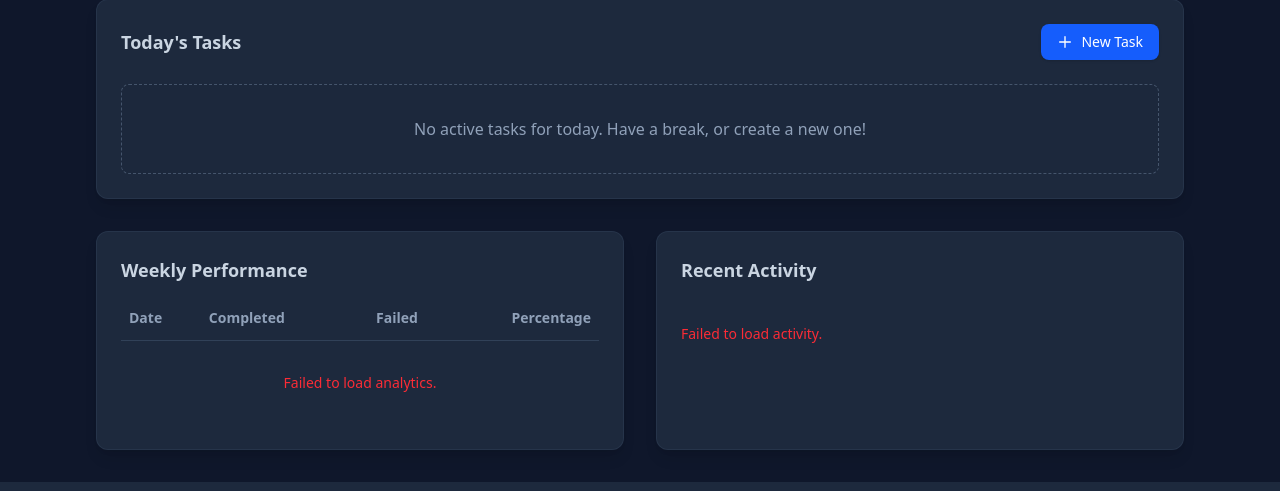
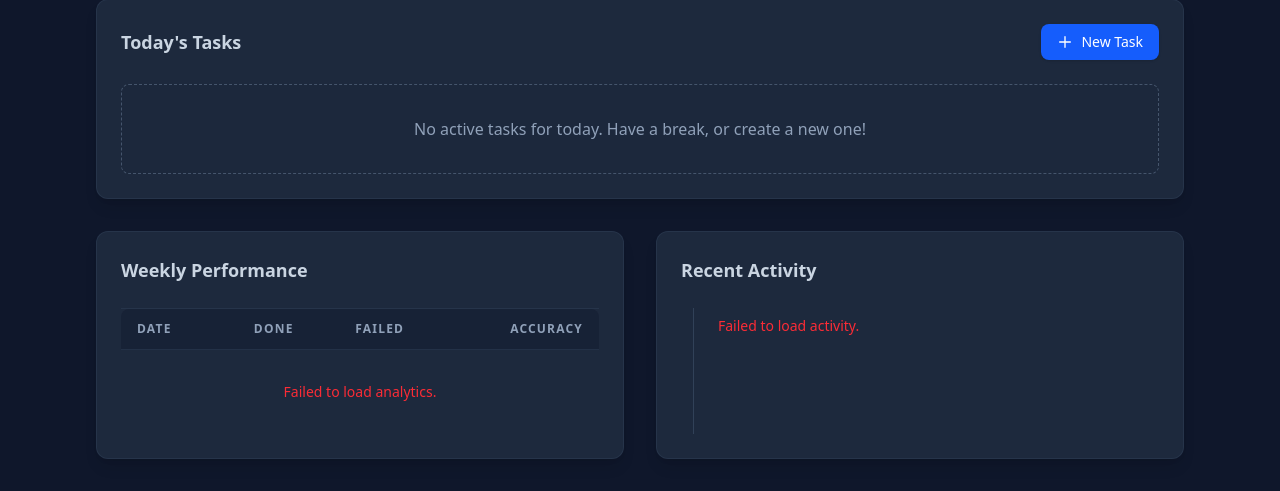
Before and after one commit to Nishant-Dave/Discipline-App, a Django app: page / in a window 1280 px wide. Shown: the part 480-971 px from the top of the page. Run offline with Django 5.2, Linux system fonts and the light colour scheme; the visitor is signed in with stand-in values (Sample User, id 1); data comes from the database, SQL or seed files in the repository; data that the repository does not hold is empty; some libraries are stand-ins or nearby versions.

Commit message:
Setup: Integrate Tailwind CSS, HTMX, and Alpine.js for modern interactive UI with dark theme layout

```diff
--- a/discipline_app/templates/dashboard.html
+++ b/discipline_app/templates/dashboard.html
@@ -99,31 +99,31 @@
 
 <div class="grid grid-cols-1 lg:grid-cols-2 gap-8">
     <!-- Analytics Card -->
-    <div class="bg-slate-800 border border-slate-700/50 rounded-xl p-6 shadow-lg">
+    <div class="bg-slate-800 border border-slate-700/50 rounded-xl p-6 shadow-lg overflow-hidden flex flex-col">
         <h2 class="text-lg font-semibold text-slate-300 mb-6">Weekly Performance</h2>
-        <div class="overflow-x-auto">
-            <table class="w-full text-left text-sm whitespace-nowrap">
-                <thead>
-                    <tr class="border-b border-slate-700 text-slate-400">
-                        <th class="pb-3 px-2 font-semibold">Date</th>
-                        <th class="pb-3 px-2 font-semibold">Completed</th>
-                        <th class="pb-3 px-2 font-semibold text-center">Failed</th>
-                        <th class="pb-3 px-2 font-semibold text-right">Percentage</th>
+        <div class="overflow-x-auto -mx-6 px-6 sm:mx-0 sm:px-0 flex-grow">
+            <table class="w-full text-left text-sm whitespace-nowrap table-auto border-collapse">
+                <thead class="bg-slate-900/40">
+                    <tr class="text-slate-400 text-xs uppercase tracking-widest border-y border-slate-700/50">
+                        <th class="py-3 px-4 font-semibold rounded-tl-lg">Date</th>
+                        <th class="py-3 px-3 font-semibold text-center">Done</th>
+                        <th class="py-3 px-3 font-semibold text-center">Failed</th>
+                        <th class="py-3 px-4 font-semibold text-right rounded-tr-lg">Accuracy</th>
                     </tr>
                 </thead>
                 <tbody id="weekly-report-body" class="divide-y divide-slate-700/50">
-                    <tr><td colspan="4" class="py-8 text-center text-slate-500">Loading analytics...</td></tr>
+                    <tr><td colspan="4" class="py-8 text-center text-slate-500 font-medium">Loading analytics...</td></tr>
                 </tbody>
             </table>
         </div>
     </div>
 
     <!-- Activity Card -->
-    <div class="bg-slate-800 border border-slate-700/50 rounded-xl p-6 shadow-lg">
+    <div class="bg-slate-800 border border-slate-700/50 rounded-xl p-6 shadow-lg flex flex-col">
         <h2 class="text-lg font-semibold text-slate-300 mb-6">Recent Activity</h2>
-        <ul id="recent-activity-list" class="divide-y divide-slate-700/50">
-            <li class="py-4 text-slate-500">Loading activity...</li>
-        </ul>
+        <div class="relative border-l border-slate-700 ml-3 space-y-6 flex-grow pb-4" id="recent-activity-list">
+            <div class="pl-6 py-2 text-slate-500">Loading activity...</div>
+        </div>
     </div>
 </div>
 
@@ -153,13 +153,20 @@
             list.innerHTML = '';
 
             if (!data || data.length === 0) {
-                list.innerHTML = '<li class="py-4 text-slate-500 text-sm">No recent activity.</li>';
+                list.innerHTML = '<div class="pl-6 py-2 text-slate-500 text-sm font-medium">No recent activity.</div>';
                 return;
             }
 
             data.slice(0, 6).forEach(log => {
-                const li = document.createElement('li');
-                li.className = 'py-3 flex flex-col sm:flex-row sm:items-center gap-1 sm:gap-4 justify-between group';
+                const div = document.createElement('div');
+                div.className = 'relative pl-6 group';
+
+                let indicatorColor = 'bg-slate-500 border-slate-400';
+                if (log.action.toLowerCase().includes('done') || log.action.toLowerCase().includes('success') || log.action.toLowerCase().includes('completed') || log.action.toLowerCase().includes('create')) {
+                    indicatorColor = 'bg-green-500/20 border-green-500 shadow-[0_0_8px_rgba(34,197,94,0.4)]';
+                } else if (log.action.toLowerCase().includes('fail') || log.action.toLowerCase().includes('deactivate') || log.action.toLowerCase().includes('skip')) {
+                    indicatorColor = 'bg-red-500/20 border-red-500 shadow-[0_0_8px_rgba(239,68,68,0.4)]';
+                }
 
                 const date = new Date(log.timestamp);
                 const diffMs = new Date() - date;
@@ -174,22 +181,25 @@
                 else relTime = `${diffDays}d ago`;
 
                 let metadataStr = log.metadata && log.metadata.task
-                    ? `<span class="text-slate-500 text-sm ml-1 truncate max-w-[200px]" title="${log.metadata.task}">- ${log.metadata.task}</span>`
+                    ? `<div class="text-slate-400 text-sm mt-0.5 truncate max-w-[220px]" title="${log.metadata.task}">${log.metadata.task}</div>`
                     : '';
 
-                li.innerHTML = `
-                    <div class="flex items-center">
-                        <strong class="text-sm text-slate-300 font-medium whitespace-nowrap">${log.action}</strong>
-                        ${metadataStr}
+                div.innerHTML = `
+                    <div class="absolute w-3 h-3 rounded-full border-2 -left-[1.6rem] top-1 transition-all duration-300 group-hover:scale-125 ${indicatorColor}"></div>
+                    <div class="flex flex-col sm:flex-row sm:items-start sm:justify-between gap-1 sm:gap-3">
+                        <div class="min-w-0 flex-1">
+                            <strong class="text-sm text-slate-200 font-semibold tracking-wide">${log.action}</strong>
+                            ${metadataStr}
+                        </div>
+                        <span class="text-slate-500 text-[11px] font-bold uppercase tracking-wider bg-slate-900/60 px-2.5 py-1 rounded-md w-fit flex-shrink-0 mt-1 sm:mt-0">${relTime}</span>
                     </div>
-                    <span class="text-slate-500 text-xs font-medium bg-slate-900/50 px-2 py-1 rounded w-fit sm:w-auto">${relTime}</span>
                 `;
-                list.appendChild(li);
+                list.appendChild(div);
             });
         })
         .catch(err => {
             const list = document.getElementById('recent-activity-list');
-            if (list) list.innerHTML = '<li class="py-4 text-red-500 text-sm">Failed to load activity.</li>';
+            if (list) list.innerHTML = '<div class="pl-6 py-2 text-red-500 text-sm">Failed to load activity.</div>';
         });
 
         // Fetch weekly report
@@ -206,26 +216,26 @@
 
             data.forEach((day, idx) => {
                 const tr = document.createElement('tr');
-                tr.className = 'group hover:bg-slate-700/20 transition-colors pointer-events-none sm:pointer-events-auto';
+                tr.className = 'group hover:bg-slate-700/30 transition-colors duration-200';
 
-                let percentageColor = 'text-yellow-400';
+                let percentageColor = 'text-yellow-400 group-hover:border-yellow-400';
                 let badgeColor = 'bg-yellow-500/10 border-yellow-500/20 text-yellow-400';
 
                 if (day.completion_percentage >= 80) {
-                    percentageColor = 'text-green-400';
-                    badgeColor = 'bg-green-500/10 border-green-500/20 text-green-400';
+                    percentageColor = 'text-green-400 group-hover:border-green-400';
+                    badgeColor = 'bg-green-500/10 border-green-500/20 text-green-400 shadow-[0_0_10px_rgba(34,197,94,0.15)]';
                 }
                 else if (day.completion_percentage < 50) {
-                    percentageColor = 'text-red-400';
-                    badgeColor = 'bg-red-500/10 border-red-500/20 text-red-400';
+                    percentageColor = 'text-red-400 group-hover:border-red-400';
+                    badgeColor = 'bg-red-500/10 border-red-500/20 text-red-400 shadow-[0_0_10px_rgba(239,68,68,0.15)]';
                 }
 
                 tr.innerHTML = `
-                    <td class="py-3.5 px-2 text-slate-300 font-medium">${day.date}</td>
-                    <td class="py-3.5 px-2 text-green-400 font-medium">${day.completed_tasks}</td>
-                    <td class="py-3.5 px-2 text-red-400 font-medium text-center">${day.failed_tasks}</td>
-                    <td class="py-3.5 px-2 font-bold text-right text-sm">
-                        <span class="${badgeColor} border px-2 py-1 rounded inline-block min-w-[3.5rem] text-center">${day.completion_percentage}%</span>
+                    <td class="py-4 px-4 text-slate-300 font-medium border-l-[3px] border-transparent transition-colors ${percentageColor}">${day.date}</td>
+                    <td class="py-4 px-3 text-slate-200 font-medium text-center">${day.completed_tasks}</td>
+                    <td class="py-4 px-3 text-slate-400 font-medium text-center">${day.failed_tasks}</td>
+                    <td class="py-4 px-4 font-bold text-right text-sm">
+                        <span class="${badgeColor} border px-2.5 py-1.5 rounded-md inline-block min-w-[4.5rem] text-center transition-all group-hover:scale-105 tracking-wide">${day.completion_percentage}%</span>
                     </td>
                 `;
                 tbody.appendChild(tr);
@@ -233,7 +243,7 @@
         })
         .catch(err => {
             const tbody = document.getElementById('weekly-report-body');
-            if (tbody) tbody.innerHTML = '<tr><td colspan="4" class="py-8 text-center text-red-500">Failed to load analytics.</td></tr>';
+            if (tbody) tbody.innerHTML = '<tr><td colspan="4" class="py-8 text-center text-red-500 font-medium">Failed to load analytics.</td></tr>';
         });
     });
 </script>
--- a/discipline_app/theme/static/css/dist/styles.css
+++ b/discipline_app/theme/static/css/dist/styles.css
@@ -55,6 +55,8 @@
     --tracking-tight: -0.025em;
     --tracking-normal: 0em;
     --tracking-wide: 0.025em;
+    --tracking-wider: 0.05em;
+    --tracking-widest: 0.1em;
     --leading-normal: 1.5;
     --radius-md: 0.375rem;
     --radius-lg: 0.5rem;
@@ -217,8 +219,20 @@
   .pointer-events-none {
     pointer-events: none;
   }
+  .absolute {
+    position: absolute;
+  }
+  .relative {
+    position: relative;
+  }
   .static {
     position: static;
+  }
+  .top-1 {
+    top: calc(var(--spacing) * 1);
+  }
+  .-left-\[1\.6rem\] {
+    left: calc(1.6rem * -1);
   }
   .container {
     width: 100%;
@@ -238,8 +252,14 @@
       max-width: 96rem;
     }
   }
+  .-mx-6 {
+    margin-inline: calc(var(--spacing) * -6);
+  }
   .mx-auto {
     margin-inline: auto;
+  }
+  .mt-0\.5 {
+    margin-top: calc(var(--spacing) * 0.5);
   }
   .mt-1 {
     margin-top: calc(var(--spacing) * 1);
@@ -259,6 +279,9 @@
   .ml-1 {
     margin-left: calc(var(--spacing) * 1);
   }
+  .ml-3 {
+    margin-left: calc(var(--spacing) * 3);
+  }
   .block {
     display: block;
   }
@@ -324,6 +365,12 @@
   }
   .basis-full {
     flex-basis: 100%;
+  }
+  .table-auto {
+    table-layout: auto;
+  }
+  .border-collapse {
+    border-collapse: collapse;
   }
   .scale-95 {
     --tw-scale-x: 95%;
@@ -386,6 +433,13 @@
       margin-block-end: calc(calc(var(--spacing) * 4) * calc(1 - var(--tw-space-y-reverse)));
     }
   }
+  .space-y-6 {
+    :where(& > :not(:last-child)) {
+      --tw-space-y-reverse: 0;
+      margin-block-start: calc(calc(var(--spacing) * 6) * var(--tw-space-y-reverse));
+      margin-block-end: calc(calc(var(--spacing) * 6) * calc(1 - var(--tw-space-y-reverse)));
+    }
+  }
   .space-x-4 {
     :where(& > :not(:last-child)) {
       --tw-space-x-reverse: 0;
@@ -415,11 +469,17 @@
     text-overflow: ellipsis;
     white-space: nowrap;
   }
+  .overflow-hidden {
+    overflow: hidden;
+  }
   .overflow-x-auto {
     overflow-x: auto;
   }
   .rounded {
     border-radius: 0.25rem;
+  }
+  .rounded-full {
+    border-radius: calc(infinity * 1px);
   }
   .rounded-lg {
     border-radius: var(--radius-lg);
@@ -430,23 +490,51 @@
   .rounded-xl {
     border-radius: var(--radius-xl);
   }
+  .rounded-tl-lg {
+    border-top-left-radius: var(--radius-lg);
+  }
+  .rounded-tr-lg {
+    border-top-right-radius: var(--radius-lg);
+  }
   .border {
     border-style: var(--tw-border-style);
     border-width: 1px;
+  }
+  .border-2 {
+    border-style: var(--tw-border-style);
+    border-width: 2px;
+  }
+  .border-y {
+    border-block-style: var(--tw-border-style);
+    border-block-width: 1px;
   }
   .border-b {
     border-bottom-style: var(--tw-border-style);
     border-bottom-width: 1px;
   }
+  .border-l {
+    border-left-style: var(--tw-border-style);
+    border-left-width: 1px;
+  }
+  .border-l-\[3px\] {
+    border-left-style: var(--tw-border-style);
+    border-left-width: 3px;
+  }
   .border-dashed {
     --tw-border-style: dashed;
     border-style: dashed;
+  }
+  .border-green-500 {
+    border-color: var(--color-green-500);
   }
   .border-green-500\/20 {
     border-color: color-mix(in srgb, oklch(72.3% 0.219 149.579) 20%, transparent);
     @supports (color: color-mix(in lab, red, red)) {
       border-color: color-mix(in oklab, var(--color-green-500) 20%, transparent);
     }
+  }
+  .border-red-500 {
+    border-color: var(--color-red-500);
   }
   .border-red-500\/20 {
     border-color: color-mix(in srgb, oklch(63.7% 0.237 25.331) 20%, transparent);
@@ -520,10 +629,22 @@
   .bg-slate-900 {
     background-color: var(--color-slate-900);
   }
+  .bg-slate-900\/40 {
+    background-color: color-mix(in srgb, oklch(20.8% 0.042 265.755) 40%, transparent);
+    @supports (color: color-mix(in lab, red, red)) {
+      background-color: color-mix(in oklab, var(--color-slate-900) 40%, transparent);
+    }
+  }
   .bg-slate-900\/50 {
     background-color: color-mix(in srgb, oklch(20.8% 0.042 265.755) 50%, transparent);
     @supports (color: color-mix(in lab, red, red)) {
       background-color: color-mix(in oklab, var(--color-slate-900) 50%, transparent);
+    }
+  }
+  .bg-slate-900\/60 {
+    background-color: color-mix(in srgb, oklch(20.8% 0.042 265.755) 60%, transparent);
+    @supports (color: color-mix(in lab, red, red)) {
+      background-color: color-mix(in oklab, var(--color-slate-900) 60%, transparent);
     }
   }
   .bg-yellow-500\/10 {
@@ -568,8 +689,14 @@
   .px-4 {
     padding-inline: calc(var(--spacing) * 4);
   }
+  .px-6 {
+    padding-inline: calc(var(--spacing) * 6);
+  }
   .py-1 {
     padding-block: calc(var(--spacing) * 1);
+  }
+  .py-1\.5 {
+    padding-block: calc(var(--spacing) * 1.5);
   }
   .py-2 {
     padding-block: calc(var(--spacing) * 2);
@@ -591,6 +718,12 @@
   }
   .pb-3 {
     padding-bottom: calc(var(--spacing) * 3);
+  }
+  .pb-4 {
+    padding-bottom: calc(var(--spacing) * 4);
+  }
+  .pl-6 {
+    padding-left: calc(var(--spacing) * 6);
   }
   .text-center {
     text-align: center;
@@ -666,6 +802,14 @@
   .tracking-wide {
     --tw-tracking: var(--tracking-wide);
     letter-spacing: var(--tracking-wide);
+  }
+  .tracking-wider {
+    --tw-tracking: var(--tracking-wider);
+    letter-spacing: var(--tracking-wider);
+  }
+  .tracking-widest {
+    --tw-tracking: var(--tracking-widest);
+    letter-spacing: var(--tracking-widest);
   }
   .whitespace-nowrap {
     white-space: nowrap;
@@ -835,6 +1046,16 @@
       pointer-events: auto;
     }
   }
+  .sm\:mx-0 {
+    @media (width >= 40rem) {
+      margin-inline: calc(var(--spacing) * 0);
+    }
+  }
+  .sm\:mt-0 {
+    @media (width >= 40rem) {
+      margin-top: calc(var(--spacing) * 0);
+    }
+  }
   .sm\:w-auto {
     @media (width >= 40rem) {
       width: auto;
@@ -850,9 +1071,29 @@
       align-items: center;
     }
   }
+  .sm\:items-start {
+    @media (width >= 40rem) {
+      align-items: flex-start;
+    }
+  }
+  .sm\:justify-between {
+    @media (width >= 40rem) {
+      justify-content: space-between;
+    }
+  }
+  .sm\:gap-3 {
+    @media (width >= 40rem) {
+      gap: calc(var(--spacing) * 3);
+    }
+  }
   .sm\:gap-4 {
     @media (width >= 40rem) {
       gap: calc(var(--spacing) * 4);
+    }
+  }
+  .sm\:px-0 {
+    @media (width >= 40rem) {
+      padding-inline: calc(var(--spacing) * 0);
     }
   }
   .sm\:px-6 {
```
Also changed, not shown: other parts of discipline_app/theme/static/css/dist/styles.css (+109 -0 lines).
